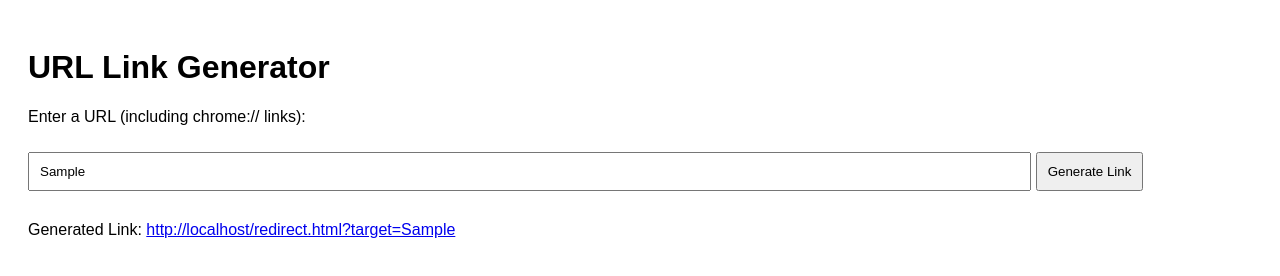
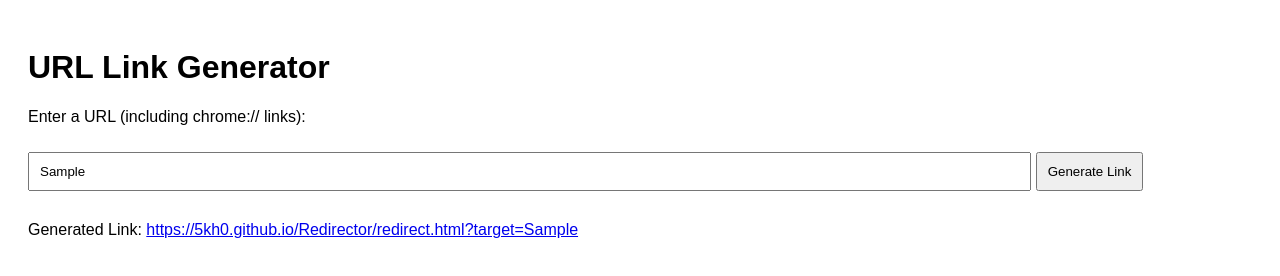
Before and after one commit to 5kh0/Redirector, a plain HTML site: page index.html in a window 1280 px wide. Both pictures are taken after typing "Sample" into the empty fields and a click on the button "Generate Link". Drawn offline with Linux system fonts and the light colour scheme.

Commit message:
Update index.html

```diff
--- a/index.html
+++ b/index.html
@@ -25,8 +25,8 @@
             const outputDiv = document.getElementById('output');
 
             if (url) {
-                // Correctly format the generated link
-                const generatedLink = `${window.location.origin}/redirect.html?target=${encodeURIComponent(url)}`;
+                // Set the correct path for redirect.html
+                const generatedLink = `https://5kh0.github.io/Redirector/redirect.html?target=${encodeURIComponent(url)}`;
                 outputDiv.innerHTML = `<p>Generated Link: <a href="${generatedLink}" target="_blank">${generatedLink}</a></p>`;
             } else {
                 outputDiv.innerHTML = "<p>Please enter a URL.</p>";
```
